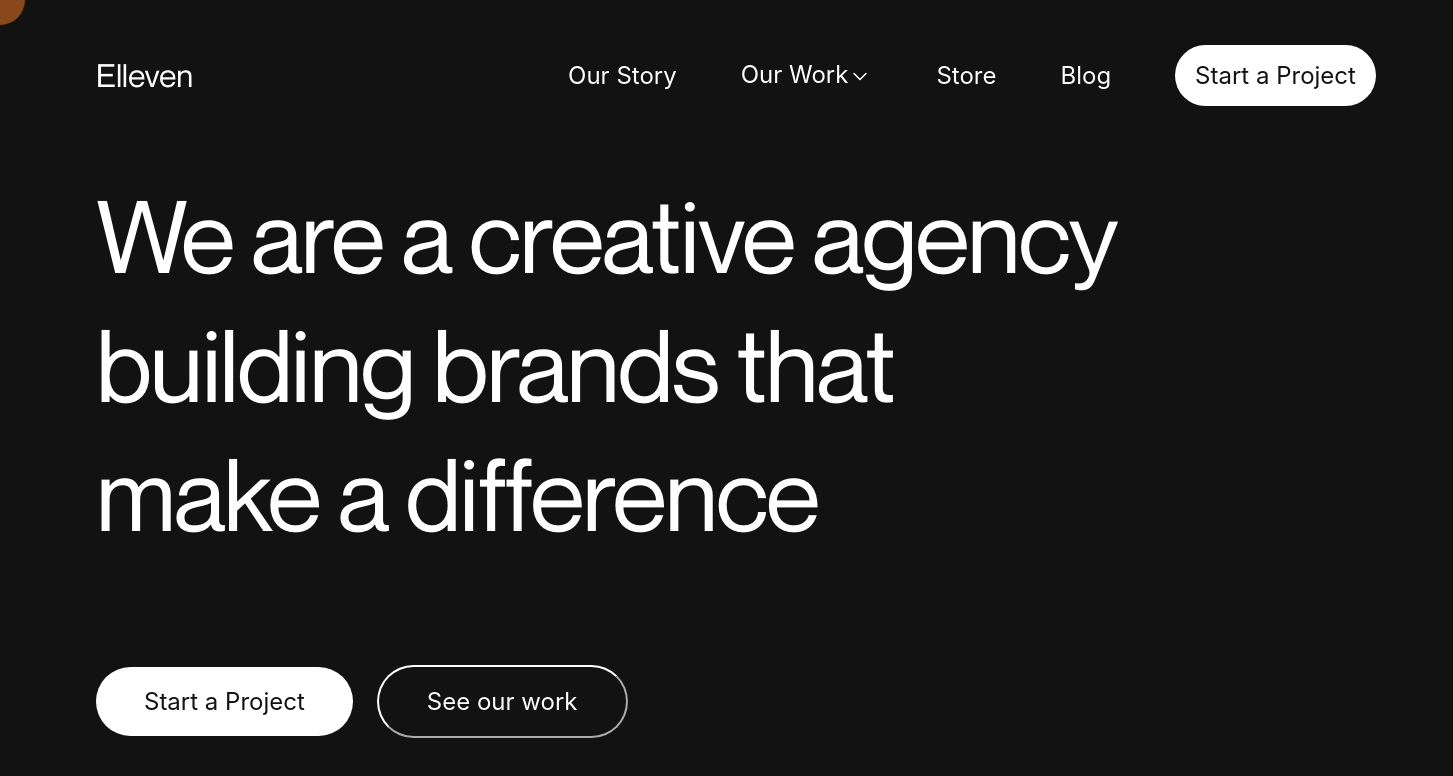
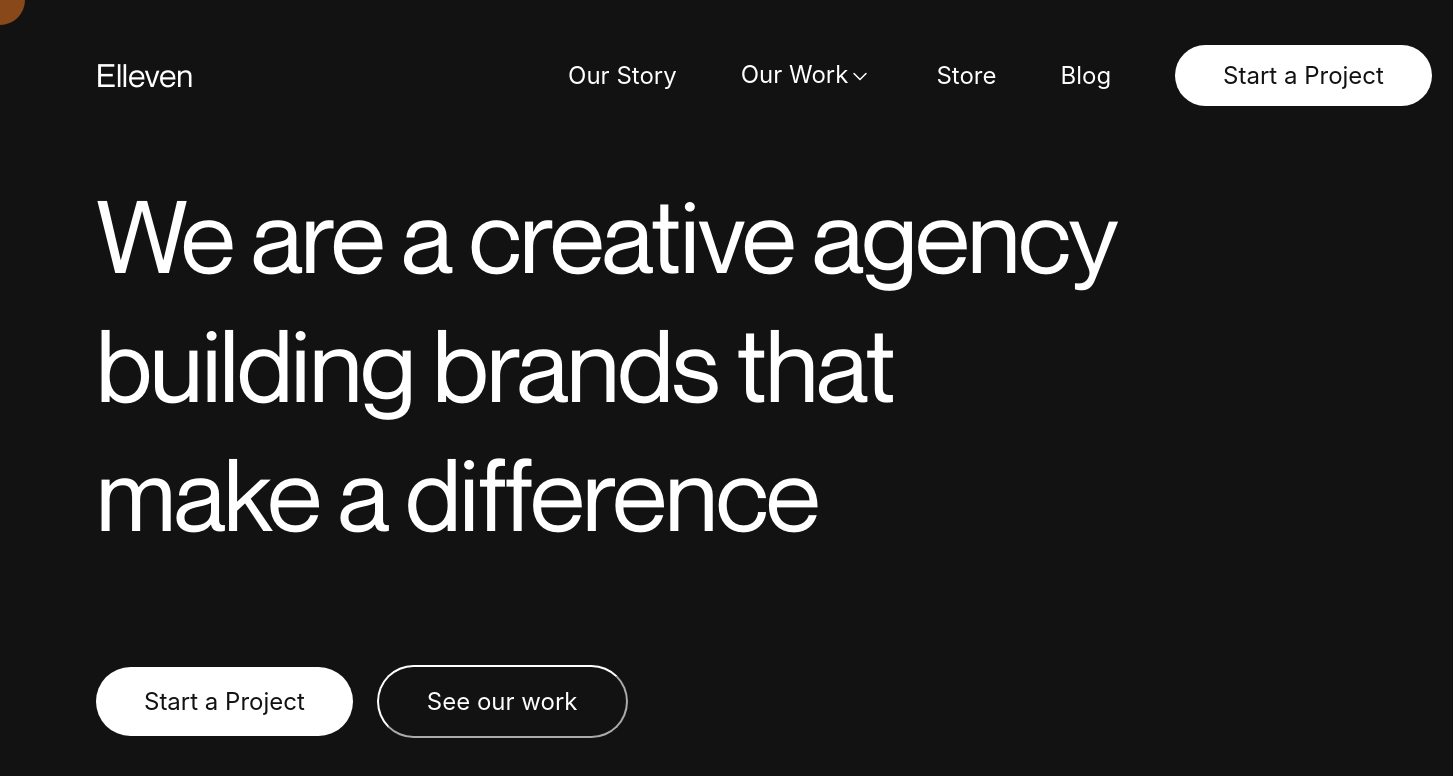
Before and after one commit to enochmakafui/Elleven, a React (Vite) app: page / in a window 1280 px wide. Shown: the top 776 px of the page, 1453 px wide, since content can reach past the window. Built offline with nearby package versions, Linux system fonts and the light colour scheme; a small style sheet from the web is missing; a web font is replaced by a local one.

Commit message:
fix margin on start btn

```diff
--- a/src/index.css
+++ b/src/index.css
@@ -59,7 +59,7 @@ nav ul a:hover {
   border-radius: 64px;
   font-size: 24px;
 
-  padding: 16px 20px;
+  padding: 16px 48px;
   color: #121212;
   white-space: nowrap;
 }
```
